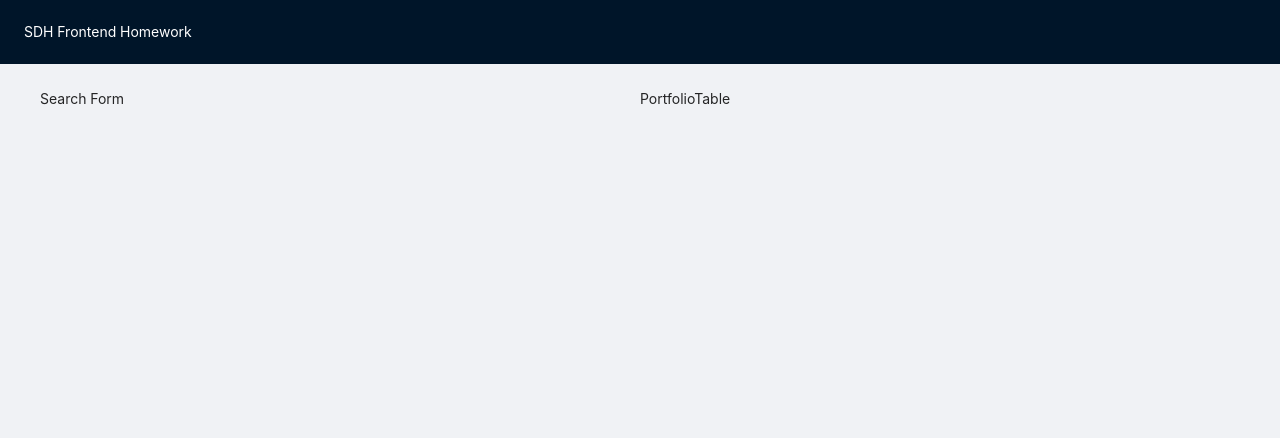
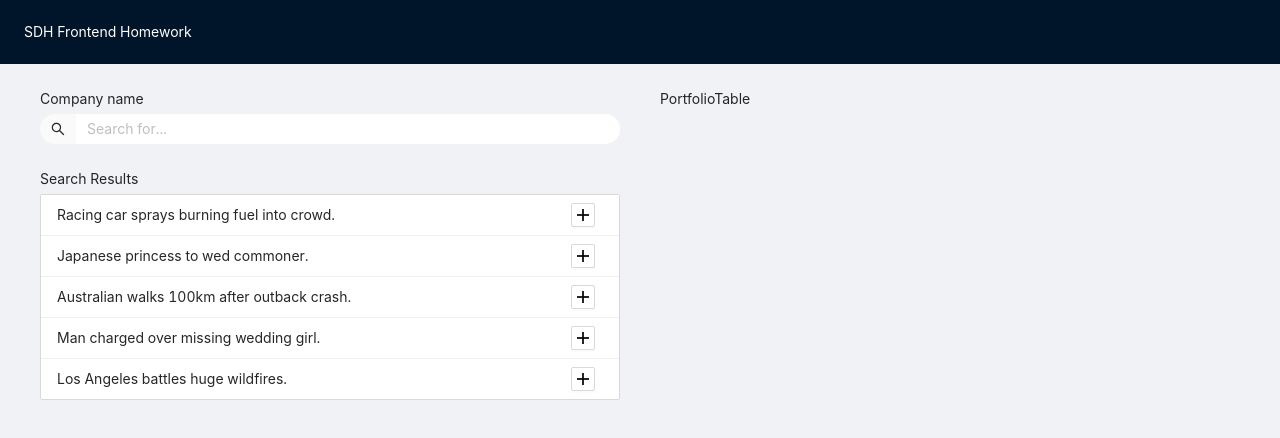
Before and after one commit to ArcMech/stock-portfolio, a React (Create React App) app: page / in a window 1280 px wide. Shown: the top 438 px of the page. Built offline with nearby package versions, Linux system fonts and the light colour scheme.

Commit message:
Create Search Results section, adjust styles

```diff
--- a/package.json
+++ b/package.json
@@ -3,6 +3,7 @@
   "version": "0.1.0",
   "private": true,
   "dependencies": {
+    "@ant-design/icons": "^4.7.0",
     "@testing-library/jest-dom": "^5.11.4",
     "@testing-library/react": "^11.1.0",
     "@testing-library/user-event": "^12.1.10",
--- a/src/components/SearchForm.tsx
+++ b/src/components/SearchForm.tsx
@@ -1,3 +1,21 @@
+import { Row, Col } from 'antd'
+import SearchIcon from '@ant-design/icons/SearchOutlined'
+import { Typography, Input } from './common.styles'
+
 export const SearchForm = () => {
-  return <div>Search Form</div>
+  const handleChange = (event: React.ChangeEvent<HTMLInputElement>) => {
+    console.log(event.target.value)
+  }
+  return (
+    <Row>
+      <Col span={24}>
+        <Typography>Company name</Typography>
+        <Input
+          addonBefore={<SearchIcon />}
+          placeholder="Search for..."
+          onChange={handleChange}
+        />
+      </Col>
+    </Row>
+  )
 }
--- /dev/null
+++ b/src/components/SearchList.tsx
@@ -0,0 +1,34 @@
+import { List, Button, Skeleton } from 'antd'
+import PlusIcon from '@ant-design/icons/PlusOutlined'
+import { ListItem, Typography, Container } from './common.styles'
+
+const data = [
+  'Racing car sprays burning fuel into crowd.',
+  'Japanese princess to wed commoner.',
+  'Australian walks 100km after outback crash.',
+  'Man charged over missing wedding girl.',
+  'Los Angeles battles huge wildfires.',
+]
+
+export const SearchList = () => {
+  const renderItem = (item: React.ReactNode) => (
+    <ListItem actions={[<Button size="small" icon={<PlusIcon />} />]}>
+      <Skeleton avatar={false} title={false} loading={false} active>
+        <div>{item}</div>
+      </Skeleton>
+    </ListItem>
+  )
+  return (
+    <Container>
+      <Typography>Search Results</Typography>
+      <List
+        loading={false}
+        itemLayout="horizontal"
+        dataSource={data}
+        bordered
+        size="small"
+        renderItem={renderItem}
+      />
+    </Container>
+  )
+}
--- /dev/null
+++ b/src/components/common.styles.ts
@@ -0,0 +1,31 @@
+import { List, Input as AntInput, Typography as AntTypography } from 'antd'
+import styled from 'styled-components/macro'
+
+export const ListItem = styled(List.Item)`
+  border-bottom: 1px solid #f0f0f0;
+  background-color: #fff;
+
+  &:hover {
+    background-color: #f8f8f8;
+  }
+`
+export const Container = styled.div`
+  margin: 24px 0;
+`
+
+export const Typography = styled(AntTypography)`
+  margin-bottom: 4px;
+`
+
+export const Input = styled(AntInput)`
+  .ant-input-group-addon {
+    border-top-left-radius: 22px;
+    border-bottom-left-radius: 22px;
+    border: none;
+  }
+  input {
+    border-top-right-radius: 22px;
+    border-bottom-right-radius: 22px;
+    border: none;
+  }
+`
--- a/src/components/index.ts
+++ b/src/components/index.ts
@@ -1,2 +1,3 @@
 export * from './PortfolioTable'
 export * from './SearchForm'
+export * from './SearchList'
--- a/src/pages/Home.tsx
+++ b/src/pages/Home.tsx
@@ -1,11 +1,12 @@
 import { Row, Col } from 'antd'
-import { SearchForm, PortfolioTable } from '../components'
+import { SearchForm, SearchList, PortfolioTable } from '../components'
 
 export const Home = () => {
   return (
-    <Row>
+    <Row gutter={40}>
       <Col span={12}>
         <SearchForm />
+        <SearchList />
       </Col>
       <Col span={12}>
         <PortfolioTable />
```
Also changed, not shown: 1 other file (tests, documents, lock files or other folders).
